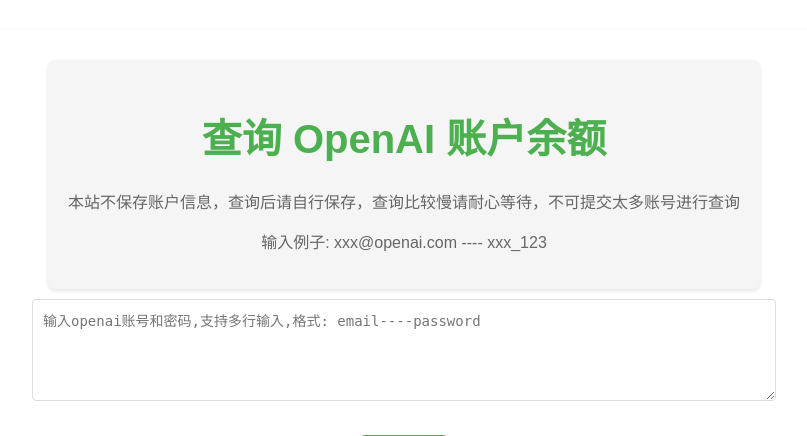
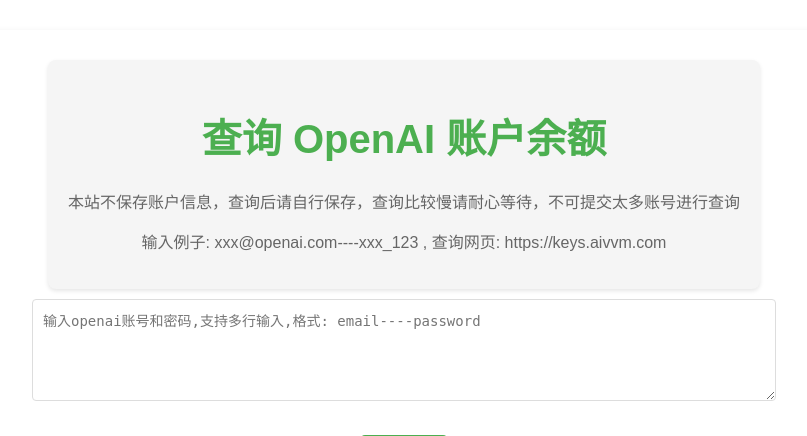
Before and after one commit to deeme/openai-billing, a Flask app: page / in a window 1280 px wide. Shown: the top 436 px of the page, without its empty margins (236-1043 px from the left). Run offline with Flask 2, Linux system fonts and the light colour scheme.

Commit message:
增加网页地址

```diff
--- a/templates/index.html
+++ b/templates/index.html
@@ -113,7 +113,7 @@
         <div class="info-box">
             <h1>查询 OpenAI 账户余额</h1>
             <p>本站不保存账户信息，查询后请自行保存，查询比较慢请耐心等待，不可提交太多账号进行查询</p>
-            <p>输入例子: xxx@openai.com ---- xxx_123</p>
+            <p>输入例子: xxx@openai.com----xxx_123 , 查询网页: https://keys.aivvm.com</p>
         </div>
         <textarea id="userData" rows="5" placeholder="输入openai账号和密码,支持多行输入,格式: email----password"></textarea>
         <br>
```
